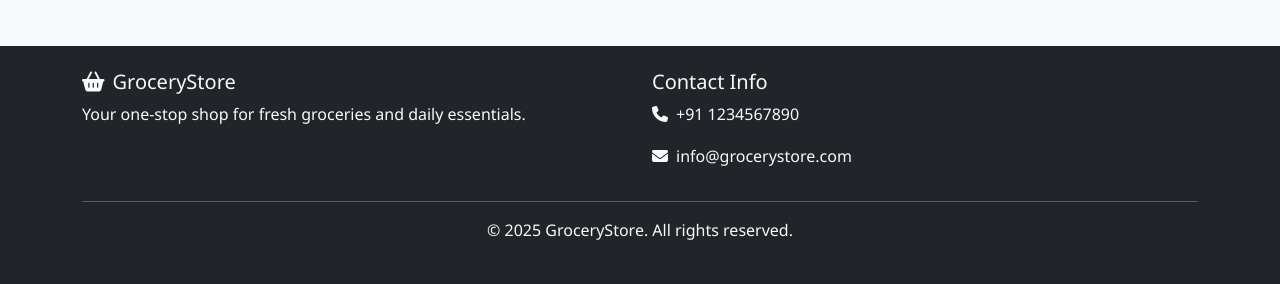
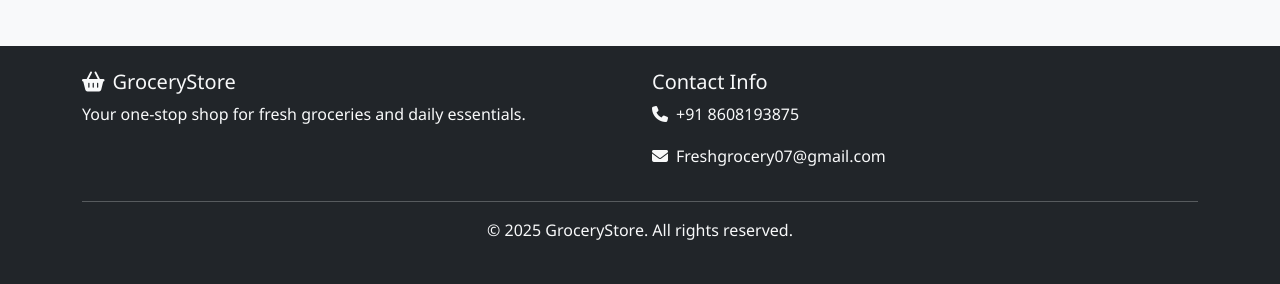
Before and after one commit to YugaBharathi29/grocery-store-app, a Flask app: page /admin/add_product in a window 1280 px wide. Shown: the part 818-1102 px from the top of the page. Run offline with Flask 3, Linux system fonts and the light colour scheme; a user stored in the database is signed in.

Commit message:
Update base.html

```diff
--- a/templates/base.html
+++ b/templates/base.html
@@ -119,8 +119,8 @@
         </div>
         <div class="col-md-6">
           <h5>Contact Info</h5>
-          <p><i class="fas fa-phone me-2"></i>+91 1234567890</p>
-          <p><i class="fas fa-envelope me-2"></i>info@grocerystore.com</p>
+          <p><i class="fas fa-phone me-2"></i>+91 8608193875</p>
+          <p><i class="fas fa-envelope me-2"></i>Freshgrocery07@gmail.com</p>
         </div>
       </div>
       <hr>
```
